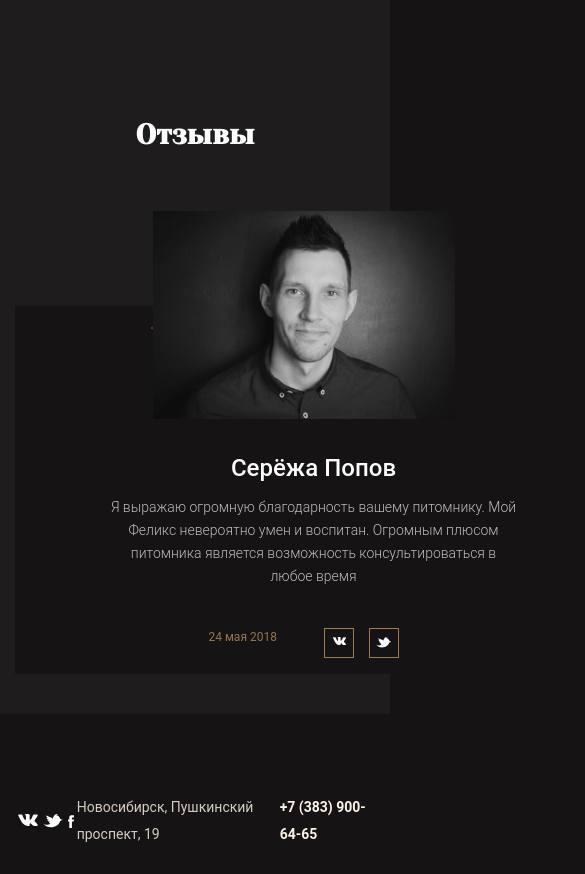
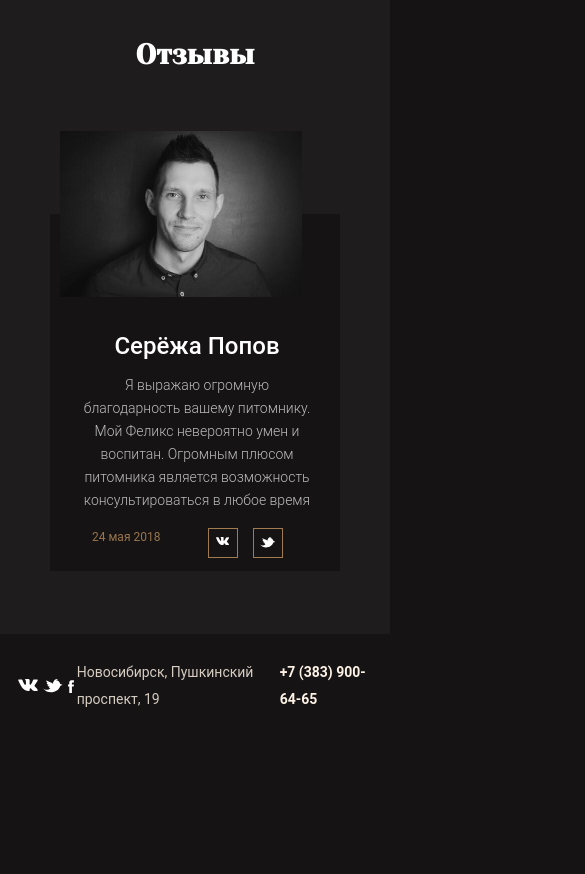
Before and after one commit to alivemarie/mainecoon, a plain HTML site: page index.html in a window 390 px wide. Shown: the part 6020-6894 px from the top of the page, 585 px wide, since content can reach past the window. After the commit the page ends 6759 px from the top, so only its background shows below. Drawn offline with nearby package versions, Linux system fonts and the light colour scheme.

Commit message:
mobile styles for reviews block

```diff
--- a/css/style.css
+++ b/css/style.css
@@ -1081,6 +1081,7 @@ details summary::-webkit-details-marker {
     .team {
         height: 550px;
     }
+
     .team__lead {
         width: 252px;
     }
@@ -1252,6 +1253,7 @@ details summary::-webkit-details-marker {
         transform: translateX(-50%);
         text-align: center;
     }
+
     .team__member-title {
         font-size: 18px;
     }
@@ -1391,6 +1393,7 @@ details summary::-webkit-details-marker {
         bottom: auto;
         left: 60px;
     }
+
     .team-slider__button-next {
         top: 96px;
         bottom: auto;
@@ -1403,6 +1406,12 @@ details summary::-webkit-details-marker {
 .faq {
     padding: 60px 0 0 0;
     min-height: 800px;
+}
+
+@media (max-width: 767px) {
+    .faq {
+        min-height: 720px;
+    }
 }
 
 .faq__lead {
@@ -1572,6 +1581,7 @@ details summary::-webkit-details-marker {
         font-size: 30px;
         line-height: 75px;
     }
+
     .summary-text {
         width: 240px;
         margin: 20px 0;
@@ -1650,6 +1660,12 @@ details summary::-webkit-details-marker {
     }
 }
 
+@media (max-width: 767px) {
+    .reviews__slider {
+        width: auto;
+    }
+}
+
 .reviews__item {
     width: 100%;
     height: 100%;
@@ -1664,6 +1680,9 @@ details summary::-webkit-details-marker {
 }
 
 @media (max-width: 1023px) {
+    .reviews__item {
+        padding-top: 83px;
+    }
     .reviews__item-image {
         top: 0;
         left: 138px;
@@ -1672,6 +1691,18 @@ details summary::-webkit-details-marker {
     .reviews__item-image img {
         width: 302px;
         height: 208px;
+    }
+}
+
+@media (max-width: 767px) {
+    .reviews__item-image {
+        top: 0;
+        left: 45px;
+    }
+
+    .reviews__item-image img {
+        width: 242px;
+        height: 166px;
     }
 }
 
@@ -1707,6 +1738,21 @@ details summary::-webkit-details-marker {
     }
 }
 
+@media (max-width: 767px) {
+    .reviews__item-main {
+        float: initial;
+        margin: 0px auto;
+        width: 290px;
+        height: 357px;
+    }
+
+    .reviews__item-main blockquote {
+        width: 230px;
+        top: 118px;
+        left: 32px;
+    }
+}
+
 .review__username {
     font-family: Roboto, sans-serif;
     font-style: normal;
@@ -1726,6 +1772,12 @@ details summary::-webkit-details-marker {
 
     color: rgba(255, 255, 255, 0.72);
     margin-bottom: 40px;
+}
+
+@media (max-width: 767px) {
+    .review__text {
+        margin-bottom: 5px;
+    }
 }
 
 .review__datetime {
```
